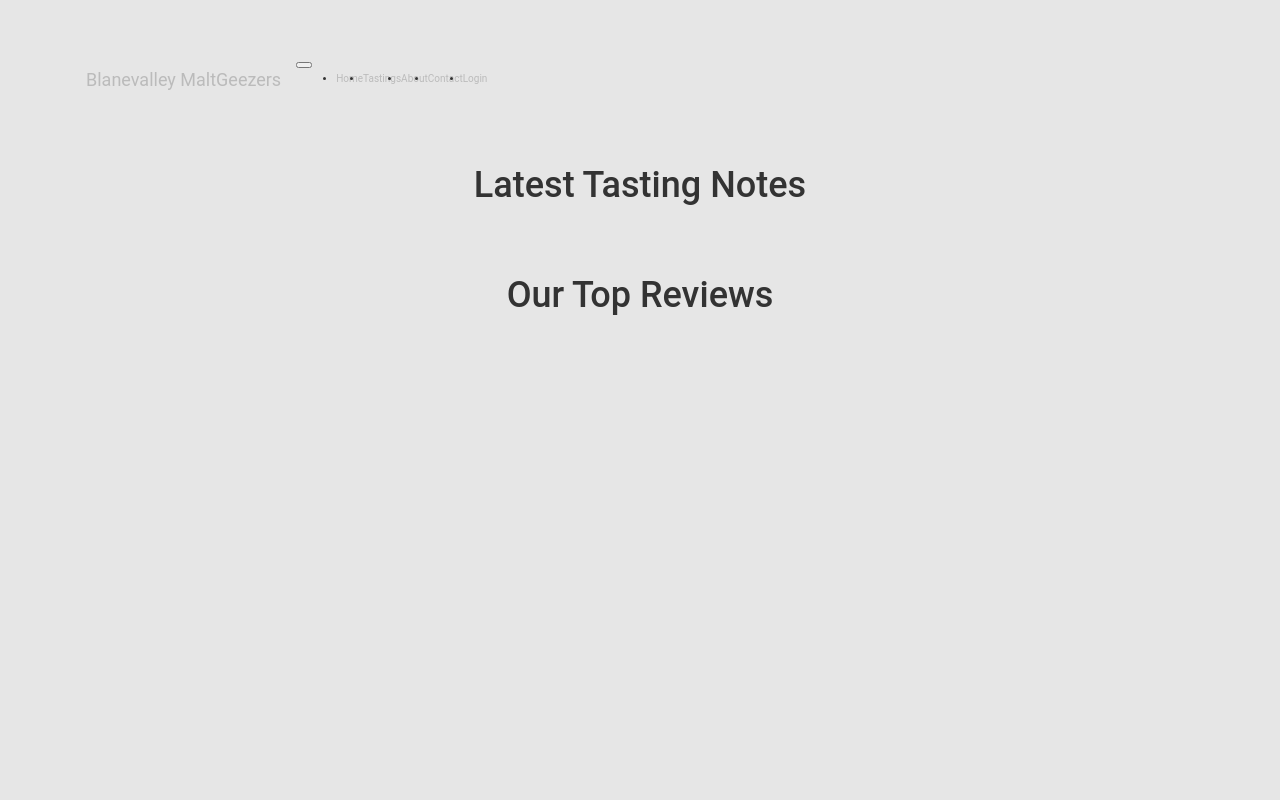
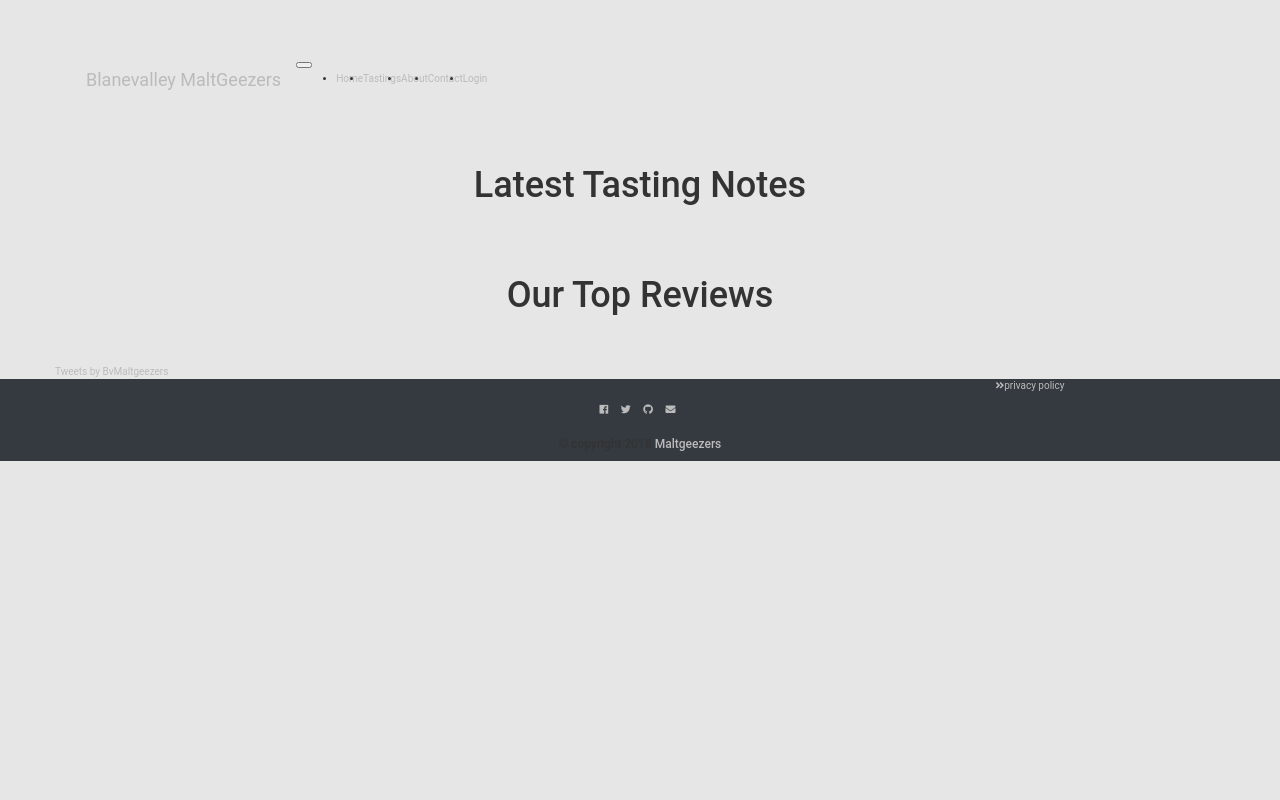
Before and after one commit to JohnCatn/maltgeezers, a Flask app: template app/templates/index.html in a window 1280 px wide. Run offline with Flask 2, Linux system fonts and the light colour scheme; the template is opened without the code that fills it, so the values that code supplies are empty; some libraries are stand-ins or nearby versions.

Commit message:
add twitter andpage footer

```diff
--- a/app/assets/scss/app.scss
+++ b/app/assets/scss/app.scss
@@ -1,11 +1,29 @@
+html {
+  position: relative;
+  min-height: 100%;
+}
+
 body {
   padding-top: 54px;
   background: hsl(0, 0%, 90%);
+  font: 100% / 1.414 "Poiret One", "Roboto", sans-serif;
+}
+
+
+header {
+  padding-top: 2rem;
+  padding-bottom: 2rem;
 }
 
 h2 {
   font-size: 1rem;
   color: #007489;
+}
+
+#footer {
+    bottom: 0;
+    width: 100%;
+    background-color: #343a40;
 }
 
 .help-block{
@@ -31,19 +49,7 @@ h2 {
 @function remy($value) {
   @return ($value / 19px) *1rem;
 }
-/**
- * Base styles
- */
-body {
-  font: 100% / 1.414 "Poiret One", "Roboto", sans-serif;
-}
-/**
- * Layout styles
- */
-header {
-  padding-top: 2rem;
-  padding-bottom: 2rem;
-}
+
 
 /**
  * Button component
--- a/app/static/app.css
+++ b/app/static/app.css
@@ -1,10 +1,24 @@
+html {
+  position: relative;
+  min-height: 100%; }
+
   body {
     padding-top: 54px;
-  background: #e6e6e6; }
+    background: #e6e6e6;
+    font: 100% / 1.414 "Poiret One", "Roboto", sans-serif; }
+
+    header {
+      padding-top: 2rem;
+      padding-bottom: 2rem; }
 
       h2 {
         font-size: 1rem;
         color: #007489; }
+
+        #footer {
+          bottom: 0;
+          width: 100%;
+          background-color: #343a40; }
 
           .help-block {
             color: red; }
@@ -21,13 +35,6 @@ body {
                 padding: 0;
                 position: absolute;
                 width: 1px; }
-
-          body {
-            font: 100% / 1.414 "Poiret One", "Roboto", sans-serif; }
-
-            header {
-              padding-top: 2rem;
-              padding-bottom: 2rem; }
 
                 .btn-review {
                   position: relative;
--- a/app/templates/base.html
+++ b/app/templates/base.html
@@ -149,4 +149,59 @@ window.cookieconsent.initialise({
         <div class="container">
         {{super()}}
         </div>
+
+        <!-- Footer -->
+        	<section id="footer">
+        		<div class="container">
+        			<div class="row text-center text-xs-center text-sm-left text-md-left pt-3">
+        				<div class="col-xs-12 col-sm-4 col-md-4">
+                  <!--<ul class="list-unstyled quick-links">
+        						<li><a href="javascript:void();"><i class="fa fa-angle-double-right"></i>Home</a></li>
+        						<li><a href="javascript:void();"><i class="fa fa-angle-double-right"></i>About</a></li>
+        						<li><a href="javascript:void();"><i class="fa fa-angle-double-right"></i>FAQ</a></li>
+        						<li><a href="javascript:void();"><i class="fa fa-angle-double-right"></i>Get Started</a></li>
+        						<li><a href="javascript:void();"><i class="fa fa-angle-double-right"></i>Videos</a></li>
+        					</ul>-->
+        				</div>
+        				<div class="col-xs-12 col-sm-4 col-md-4">
+        					<!--<ul class="list-unstyled quick-links">
+        						<li><a href="javascript:void();"><i class="fa fa-angle-double-right"></i>Home</a></li>
+        						<li><a href="javascript:void();"><i class="fa fa-angle-double-right"></i>About</a></li>
+        						<li><a href="javascript:void();"><i class="fa fa-angle-double-right"></i>FAQ</a></li>
+        						<li><a href="javascript:void();"><i class="fa fa-angle-double-right"></i>Get Started</a></li>
+        						<li><a href="javascript:void();"><i class="fa fa-angle-double-right"></i>Videos</a></li>
+        					</ul>-->
+        				</div>
+        				<div class="col-xs-12 col-sm-4 col-md-4">
+                  <ul class="list-unstyled quick-links">
+        						<li><a href="{{url_for('main.cookiepolicy')}}"><i class="fa fa-angle-double-right mr-1"></i>privacy policy</a></li>
+        						<!--<li><a href="javascript:void();"><i class="fa fa-angle-double-right"></i>About</a></li>
+        						<li><a href="javascript:void();"><i class="fa fa-angle-double-right"></i>FAQ</a></li>
+        						<li><a href="javascript:void();"><i class="fa fa-angle-double-right"></i>Get Started</a></li>
+        						<li><a href="javascript:void();"><i class="fa fa-angle-double-right"></i>Videos</a></li>-->
+        					</ul>
+        				</div>
+        			</div>
+        			<div class="row">
+        				<div class="col-xs-12 col-sm-12 col-md-12 ">
+        					<ul class="list-unstyled list-inline social text-center">
+        						<li class="list-inline-item"><a href="https://facebook.com/bvmaltgeezers" target="new"><i class="fab fa-facebook"></i></a></li>
+        						<li class="list-inline-item"><a href="https://twitter.com/bvmaltgeezers"  target="new"><i class="fab fa-twitter"></i></a></li>
+                    <li class="list-inline-item"><a href="https://github.com/JohnCatn/maltgeezers" target="new"><i class="fab fa-github"></i></a></li>
+                    <!--<li class="list-inline-item"><a href="javascript:void();"><i class="fab fa-instagram"></i></a></li>-->
+        						<!--<li class="list-inline-item"><a href="javascript:void();"><i class="fab fa-google-plus"></i></a></li>-->
+        						<li class="list-inline-item"><a href="mailto:contact@maltgeezers.org" "><i class="fa fa-envelope"></i></a></li>
+        					</ul>
+        				</div>
+        				</hr>
+        			</div>
+        			<div class="row">
+        				<div class="col-xs-12 col-sm-12 col-md-12 mt-2 mt-sm-2 text-center text-white">
+        					<p class="h6">&copy copyright 2018 <a class="text-green ml-2" href="https://www.maltgeezers.org">Maltgeezers</a></p>
+        				</div>
+        				</hr>
+        			</div>
+        		</div>
+        	</section>
+        	<!-- ./Footer -->
 {% endblock %}
--- a/app/templates/index.html
+++ b/app/templates/index.html
@@ -1,29 +1,27 @@
-{% extends "base.html" %}
-{% import 'bootstrap/wtf.html' as wtf %}
+{% extends "base.html" %} {% import 'bootstrap/wtf.html' as wtf %}
 
 {% block content %}
+<div class="row">
+  <div class="col">
     <header>
-    <h1 class="text-center">Latest Tasting Notes</h2>
+      <h1 class="text-center">Latest Tasting Notes</h1>
     </header>
     <div class="centered">
       <section class="cards cards_align">
-      {% for review in tasting.reviews %}
-        {% with%}
-          {% include '_review.html'  %}
-        {% endwith %}
-      {% endfor %}
-  </div>
+        {% for review in tasting.reviews %} {% with%} {% include '_review.html' %} {% endwith %} {% endfor %}
     </div>
     <header>
       <h1 class="text-center">Our Top Reviews</h1>
     </header>
     <div class="centered">
       <section class="cards">
-      {% for review in reviews %}
-        {% with%}
-          {% include '_review.html'  %}
-        {% endwith %}
-      {% endfor %}
+        {% for review in reviews %} {% with%} {% include '_review.html' %} {% endwith %} {% endfor %}
+    </div>
+  </div>
+  <div class="col-3  d-none d-md-block">
+    <h1></h1>
+    <a class="twitter-timeline" href="https://twitter.com/BvMaltgeezers?ref_src=twsrc%5Etfw">Tweets by BvMaltgeezers</a>
+    <script async src="https://platform.twitter.com/widgets.js" charset="utf-8"></script>
   </div>
 </div>
 
@@ -39,7 +37,8 @@
 
           <span class="sr-only">Close</span>
         </button>
-      </div><!-- .end Modal - header -->
+      </div>
+      <!-- .end Modal - header -->
 
       <!-- Modal - body -->
       <div class="modal-body">
@@ -103,7 +102,8 @@
               </div>
 
             </div>
-      </div><!-- .end Modal - body -->
+          </div>
+          <!-- .end Modal - body -->
 
           <!-- Modal - footer -->
           <div class="modal-footer">
@@ -120,18 +120,21 @@
           <span class="sr-only">Comment</span>
         </a>
 
-        <div class="float-right"><a href="https://twitter.com/share?ref_src=twsrc%5Etfw" class="twitter-share-button" data-show-count="false">Tweet</a><script async src="https://platform.twitter.com/widgets.js" charset="utf-8"></script></div>
+            <div class="float-right"><a href="https://twitter.com/share?ref_src=twsrc%5Etfw" class="twitter-share-button" data-show-count="false">Tweet</a>
+              <script async src="https://platform.twitter.com/widgets.js" charset="utf-8"></script>
+            </div>
 
             <div class="fb-share-button" data-href="https://maltgeezers.org/" data-layout="button" data-size="small" data-mobile-iframe="true"><a target="_blank" href="https://www.facebook.com/sharer/sharer.php?u=https%3A%2F%2Fdevelopers.facebook.com%2Fdocs%2Fplugins%2F&amp;src=sdkpreparse" class="fb-xfbml-parse-ignore">Share</a></div>
-      </div><!-- .end Modal - footer -->
+          </div>
+          <!-- .end Modal - footer -->
+        </div>
+      </div>
     </div>
   </div>
 </div>
     <!-- .end modal -->
 
-      <div class="card-columns">
 
-    </div>
     <!--
 <nav aria-label="...">
         <ul class="pager">
@@ -155,7 +158,7 @@
 {{ super() }}
 
 <script>
-    $('#modalReview').on('show.bs.modal', function (event) {
+  $('#modalReview').on('show.bs.modal', function(event) {
     var button = $(event.relatedTarget) // Button that triggered the modal
     var review_id = button.data('id') // Extract info from data-* attributes
     var modal = $(this);
@@ -164,7 +167,7 @@
       url: "{{url_for('api.get_reviews')}}/" + review_id,
       data: '',
       cache: false,
-                success: function (data) {
+      success: function(data) {
         console.log(data);
 
         $('.modal-title').html(data.name);
@@ -175,13 +178,13 @@
         $('#avg_rating').html(data.avg_rating);
         $('#min_rating').html(data.min_rating);
         $('#tasting_date').html(data.tasting.date);
-                    if(data.age==0){
+        if (data.age == 0) {
           $('.age').hide();
         } else {
           $('#age').html(data.age);
         }
         $('.js-modal-image').attr('src', data.img_url);
-                    $('.fb-share-button').attr('data-href','{{url_for('main.index',_external=True)}}')
+        $('.fb-share-button').attr('data-href', '{{url_for('main.index',_external=True)}}')
 
       },
       error: function(err) {
```
Lines whose indentation alone changed are shown as unchanged.
